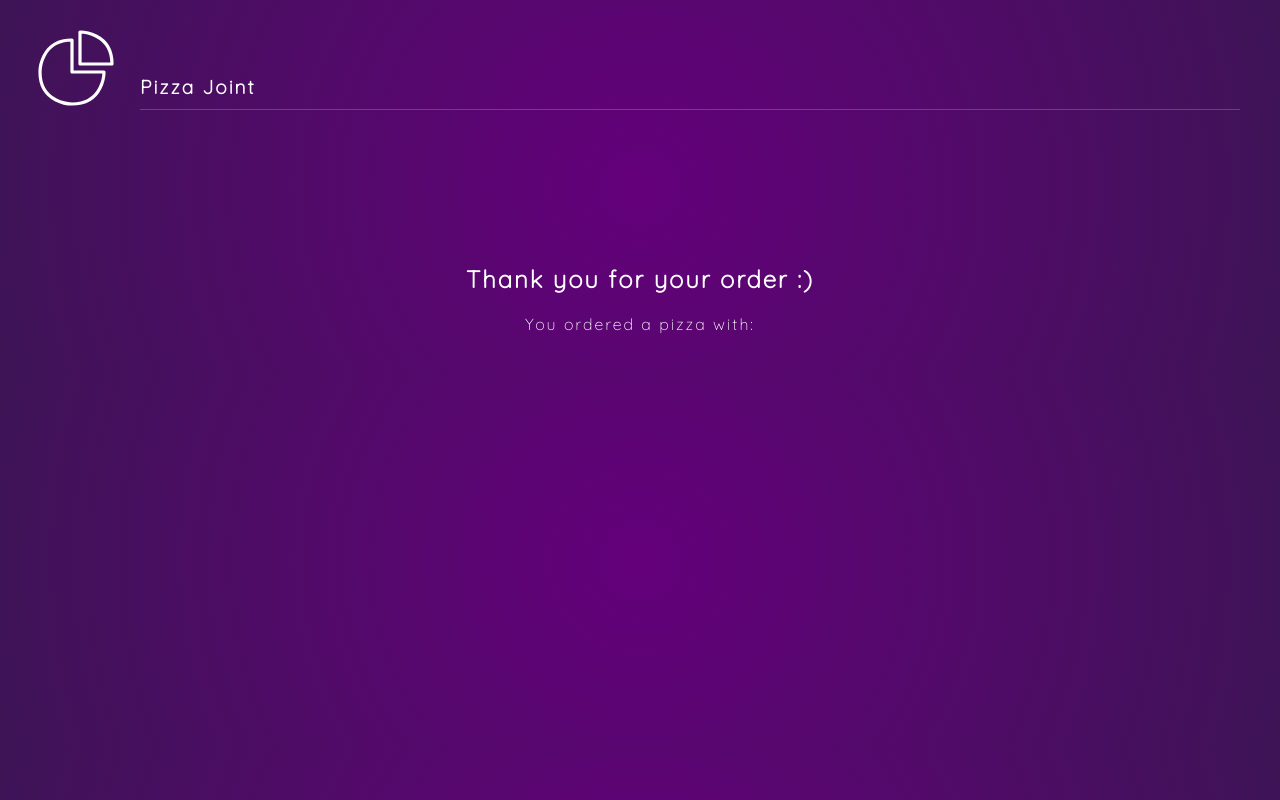
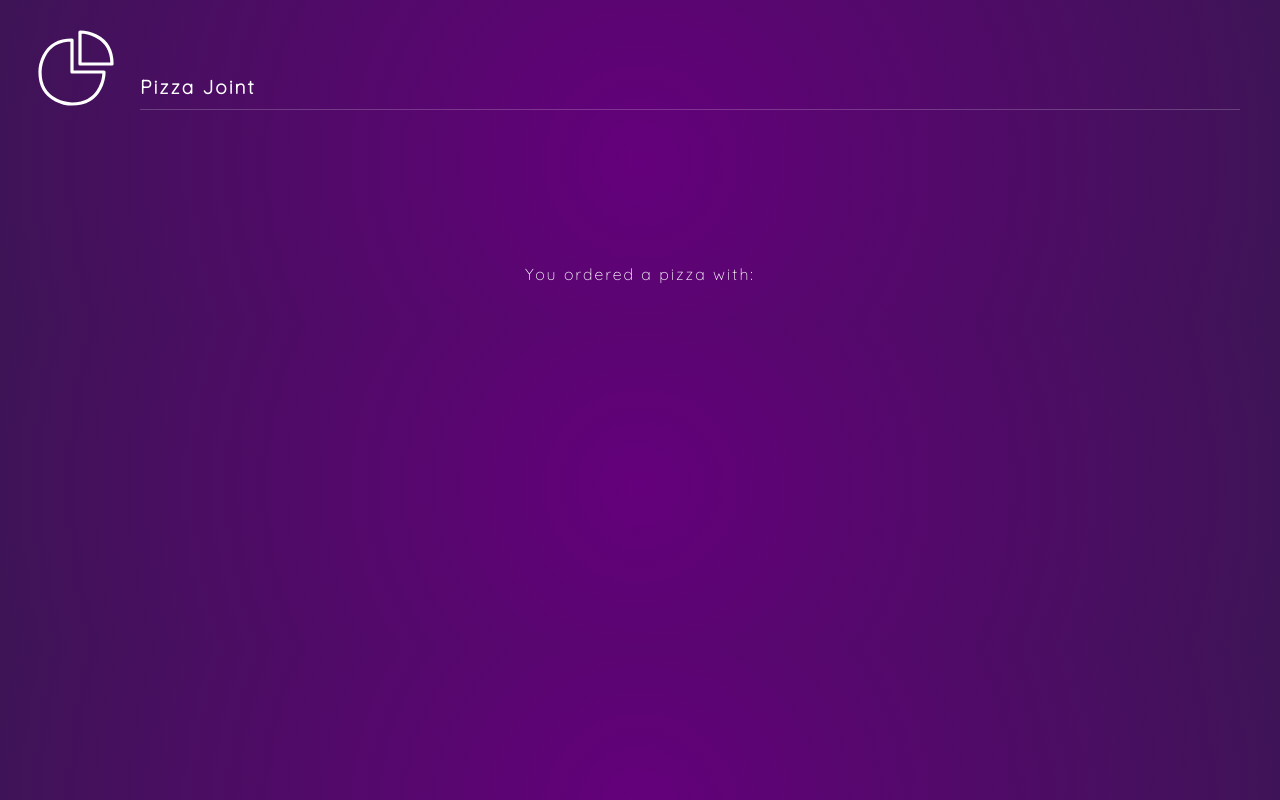
Before and after one commit to heyitsuzair/framer-motion-react, a React (Vite) app: page /order in a window 1280 px wide. Built offline with nearby package versions, Linux system fonts and the light colour scheme.

Commit message:
Animate Presence

```diff
--- a/src/components/Order.jsx
+++ b/src/components/Order.jsx
@@ -1,5 +1,5 @@
-import React from "react";
-import { motion } from "framer-motion";
+import React, { useState } from "react";
+import { motion, AnimatePresence } from "framer-motion";
 
 const containerVariants = {
   hidden: {
@@ -29,6 +29,12 @@
 };
 
 const Order = ({ pizza }) => {
+  const [showTitle, setShowTitle] = useState(true);
+
+  setTimeout(() => {
+    setShowTitle(false);
+  }, 4000);
+
   return (
     <motion.div
       variants={containerVariants}
@@ -36,7 +42,11 @@
       animate="visible"
       className="container order"
     >
-      <h2>Thank you for your order :)</h2>
+      <AnimatePresence>
+        {showTitle && (
+          <motion.h2 exit={{ y: -1000 }}>Thank you for your order :)</motion.h2>
+        )}
+      </AnimatePresence>
       <motion.p variants={childVariants}>
         You ordered a {pizza.base} pizza with:
       </motion.p>
```
